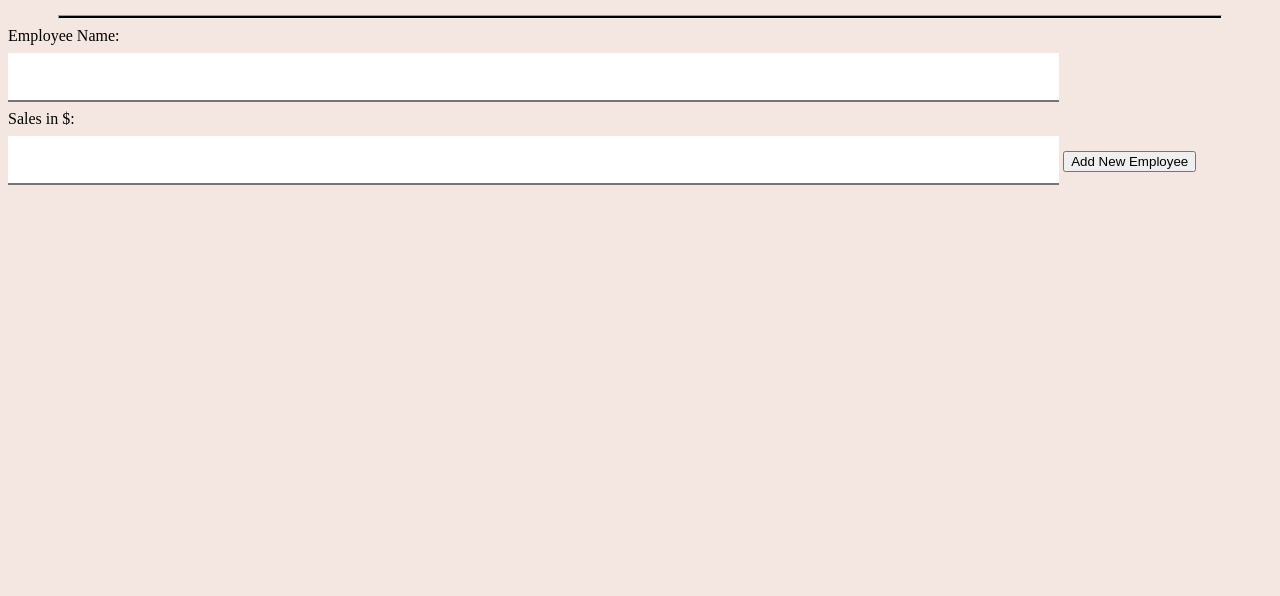
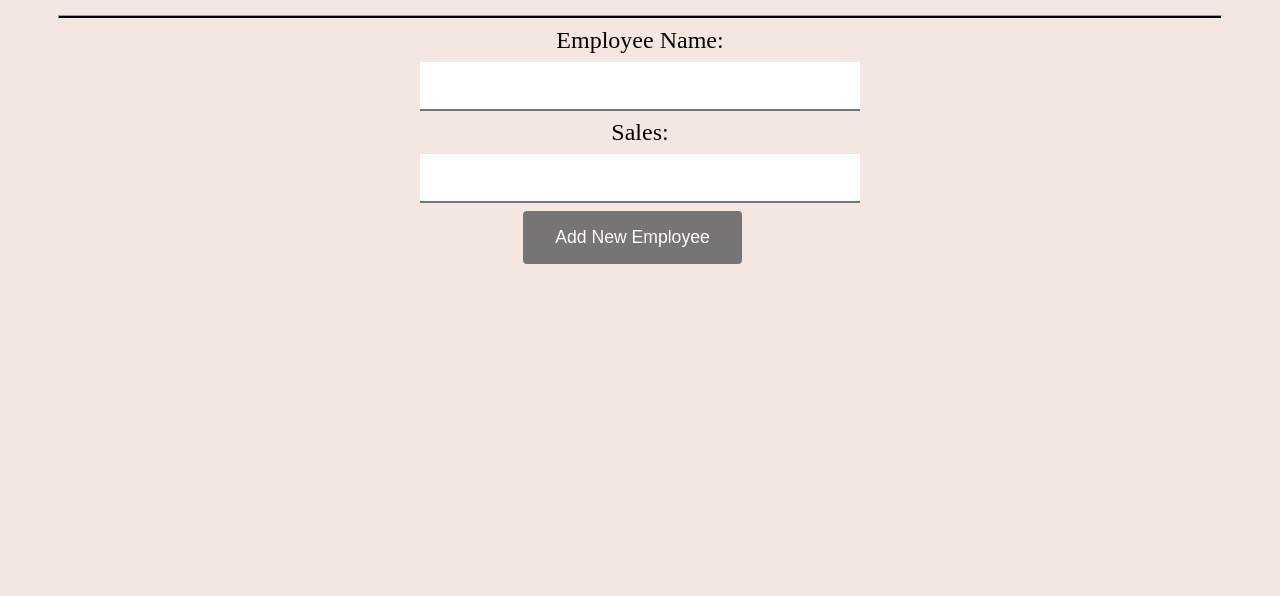
Before and after one commit to gtimoteo15/markited, a website with bundled scripts: page charts.html in a window 1280 px wide. Shown: the part 158-754 px from the top of the page. Built offline with nearby package versions, Linux system fonts and the light colour scheme; a script that the page names is missing.

Commit message:
Added style to charts forms

```diff
--- a/charts.html
+++ b/charts.html
@@ -8,6 +8,7 @@
   <title>Mark-It-Ed</title>
 </head>
 <body style="background-color:#f4e7e1;">
+
   <div class="flex-container">
     <div><a href="index.html"><img src="image/Mark.png" width="125px"
         height="130px"></a></div>
@@ -21,57 +22,20 @@
 <hr />
 
 <script src="https://cdn.jsdelivr.net/npm/chart.js"></script>
-
+ <div class="form_container">
   <label for="empName">Employee Name:</label><br>
   <input required type="text" id="empName" name="empName"><br>
-<label for="sales">Sales in $:</label><br>
-<input required type="text" id="sales" name="sales">
+  <label for="sales">Sales:</label><br>
+  <input required type="text" id="sales" name="sales"><br>
   <button type="submit"
           class='input_submit'
           style="margin-right: 15px;"
           onClick="onSubmit()">Add New Employee
   </button>
+</div>
 <div>
   <canvas id="myChart" width="400" height="400"></canvas>
 </div>
-<!-- example chart for employee sales -->
-<!-- <script>
-var myChart = document.getElementById('myChart').getContext('2d');
-var Sales = new Chart(myChart, {
-  type: 'bar',
-    data: {
-        labels: {'empName'},
-        datasets: [{
-            label: 'Sales in $',
-            data: 'sales',
-            backgroundColor: [
-                'rgba(255, 99, 132, 0.2)',
-                'rgba(54, 162, 235, 0.2)',
-                'rgba(255, 206, 86, 0.2)',
-                'rgba(75, 192, 192, 0.2)',
-                'rgba(153, 102, 255, 0.2)',
-                'rgba(255, 159, 64, 0.2)'
-            ],
-            borderColor: [
-                'rgba(255, 99, 132, 1)',
-                'rgba(54, 162, 235, 1)',
-                'rgba(255, 206, 86, 1)',
-                'rgba(75, 192, 192, 1)',
-                'rgba(153, 102, 255, 1)',
-                'rgba(255, 159, 64, 1)'
-            ],
-            borderWidth: 1
-        }]
-    },
-    options: {
-        scales: {
-            y: {
-                beginAtZero: true
-            }
-        }
-    }
-});
-</script> -->
 </body>
 
 <footer>
--- a/chartscript.js
+++ b/chartscript.js
@@ -1,7 +1,9 @@
 var employeeArray = new Array();
 var salesArr = new Array();
 var token = 0;
-
+//Known bug where chart will only render new changes upon resizing the screen.
+//Could not fix or research a solution to fix current implementation.
+//Attempt to call render and update method on myChart object with mixed results, none working.
 function onSubmit(){
     var empName = document.getElementById("empName").value;
     employeeArray.push(empName);
@@ -44,11 +46,10 @@ function onSubmit(){
                     }
                 }
             }
+
         });
-
+        //myChart.update();
+        //myChart.render();
+    }
+token++;
 }
-
-
-token++;
-
-}
--- a/style.css
+++ b/style.css
@@ -417,3 +417,31 @@ button.accordion:hover, button.accordion.is-open {
   overflow: hidden;
   transition: max-height 0.2s ease-in-out;
 }
+
+/*style for container surrounding charts forms*/
+.form_container {
+  text-align: center;
+}
+
+/*style for labels of charts forms*/
+.form_container label{
+  font-size: 1.5em;
+}
+
+/*style for input fields of charts forms*/
+.form_container input{
+  width: 400px;
+  max-width: 400px;
+}
+
+/*style for button of charts forms*/
+.form_container button{
+  padding: 1rem 2rem;
+  font-size: 1.1rem;
+  color: white;
+  border: none;
+  border-radius: 4px;
+  outline: none;
+  cursor: pointer;
+  background-color: #767474;
+}
```
Lines whose indentation alone changed are shown as unchanged.
